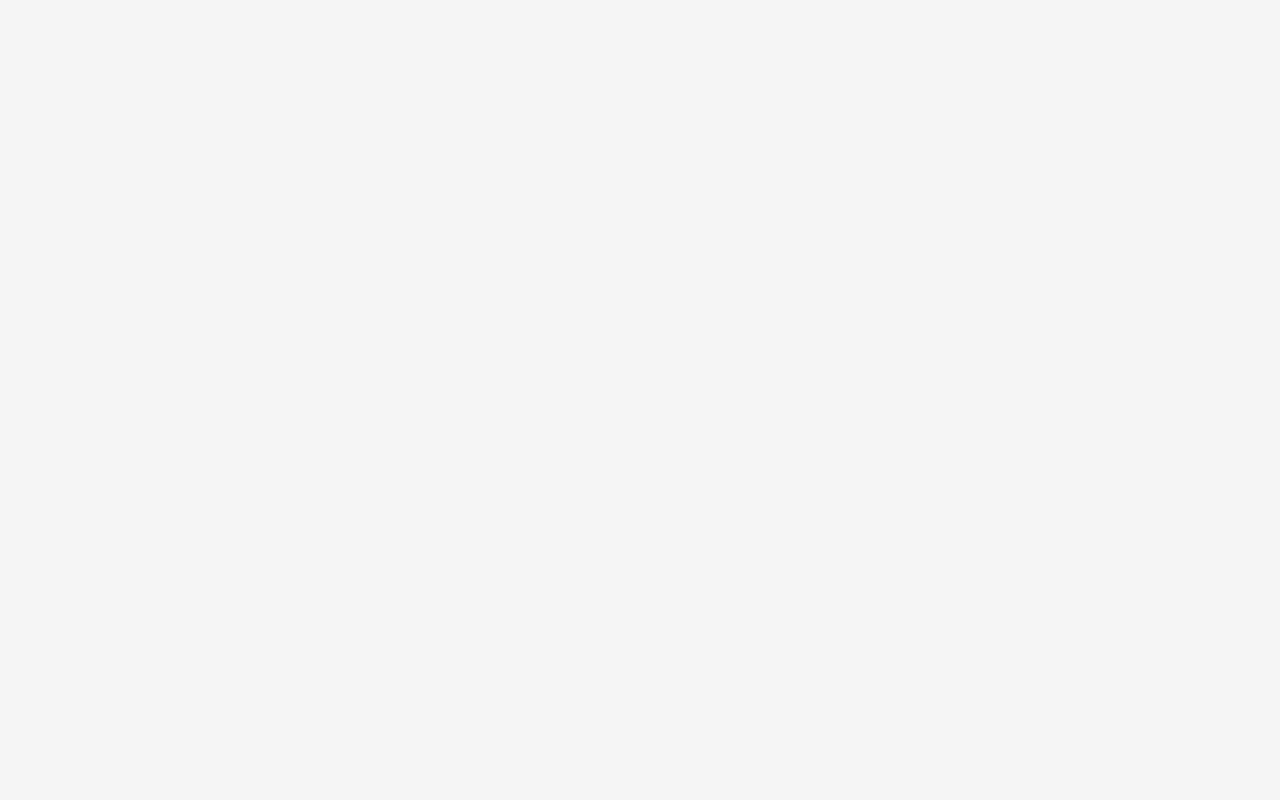
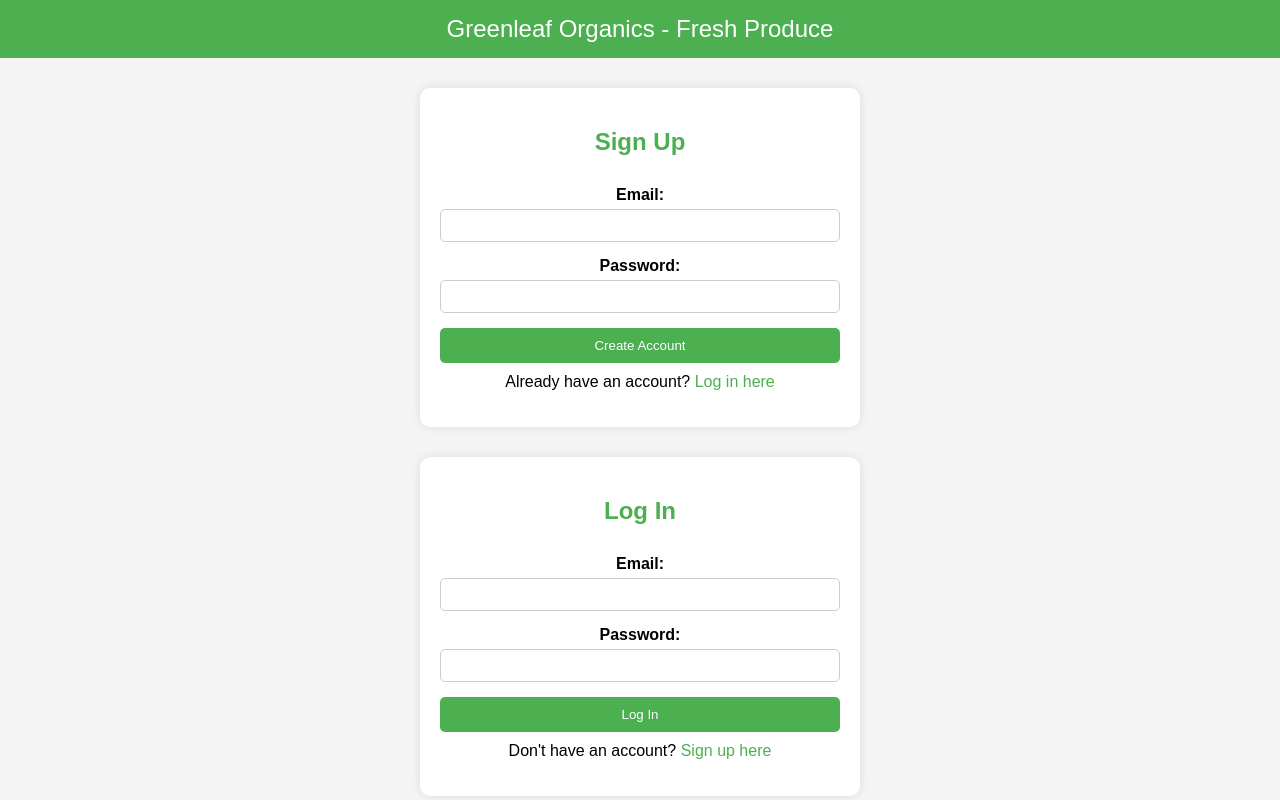
Before and after one commit to TobTobiTob/dundun, a website: page index.html in a window 1280 px wide. Drawn offline with Linux system fonts and the light colour scheme.

Commit message:
Update index.html

```diff
--- a/index.html
+++ b/index.html
@@ -36,3 +36,118 @@
         form {
             display: flex;
             flex-direction: column;
+        }
+
+        label {
+            margin-top: 10px;
+            font-weight: bold;
+        }
+
+        input {
+            padding: 8px;
+            margin: 5px 0;
+            border: 1px solid #ccc;
+            border-radius: 5px;
+        }
+
+        button {
+            background-color: #4CAF50;
+            color: white;
+            padding: 10px;
+            margin-top: 10px;
+            border: none;
+            border-radius: 5px;
+            cursor: pointer;
+        }
+
+        button:hover {
+            background-color: #45a049;
+        }
+
+        .switch {
+            margin-top: 10px;
+        }
+
+        a {
+            color: #4CAF50;
+            text-decoration: none;
+        }
+
+        a:hover {
+            text-decoration: underline;
+        }
+    </style>
+</head>
+<body>
+
+    <header>Greenleaf Organics - Fresh Produce</header>
+
+    <!-- Signup Form -->
+    <div class="container">
+        <h2>Sign Up</h2>
+        <form id="signup-form">
+            <label for="signup-email">Email:</label>
+            <input type="email" id="signup-email" required>
+
+            <label for="signup-password">Password:</label>
+            <input type="password" id="signup-password" required>
+
+            <button type="submit">Create Account</button>
+        </form>
+        <p class="switch">Already have an account? <a href="#login">Log in here</a></p>
+    </div>
+
+    <!-- Login Form -->
+    <div class="container" id="login">
+        <h2>Log In</h2>
+        <form id="login-form">
+            <label for="login-email">Email:</label>
+            <input type="email" id="login-email" required>
+
+            <label for="login-password">Password:</label>
+            <input type="password" id="login-password" required>
+
+            <button type="submit">Log In</button>
+        </form>
+        <p class="switch">Don't have an account? <a href="#signup">Sign up here</a></p>
+    </div>
+
+    <script>
+        // Signup Functionality
+        document.getElementById("signup-form").addEventListener("submit", function(event) {
+            event.preventDefault();
+
+            let email = document.getElementById("signup-email").value;
+            let password = document.getElementById("signup-password").value;
+
+            if (localStorage.getItem(email)) {
+                alert("Email already registered. Please log in.");
+            } else {
+                localStorage.setItem(email, password);
+                alert("Signup successful! You can now log in.");
+            }
+
+            document.getElementById("signup-form").reset();
+        });
+
+        // Login Functionality
+        document.getElementById("login-form").addEventListener("submit", function(event) {
+            event.preventDefault();
+
+            let email = document.getElementById("login-email").value;
+            let password = document.getElementById("login-password").value;
+
+            let storedPassword = localStorage.getItem(email);
+
+            if (storedPassword && storedPassword === password) {
+                alert("Login successful! Welcome to Greenleaf Organics.");
+            } else {
+                alert("Invalid email or password. Please try again.");
+            }
+
+            document.getElementById("login-form").reset();
+        });
+    </script>
+
+</body>
+</html>
```
